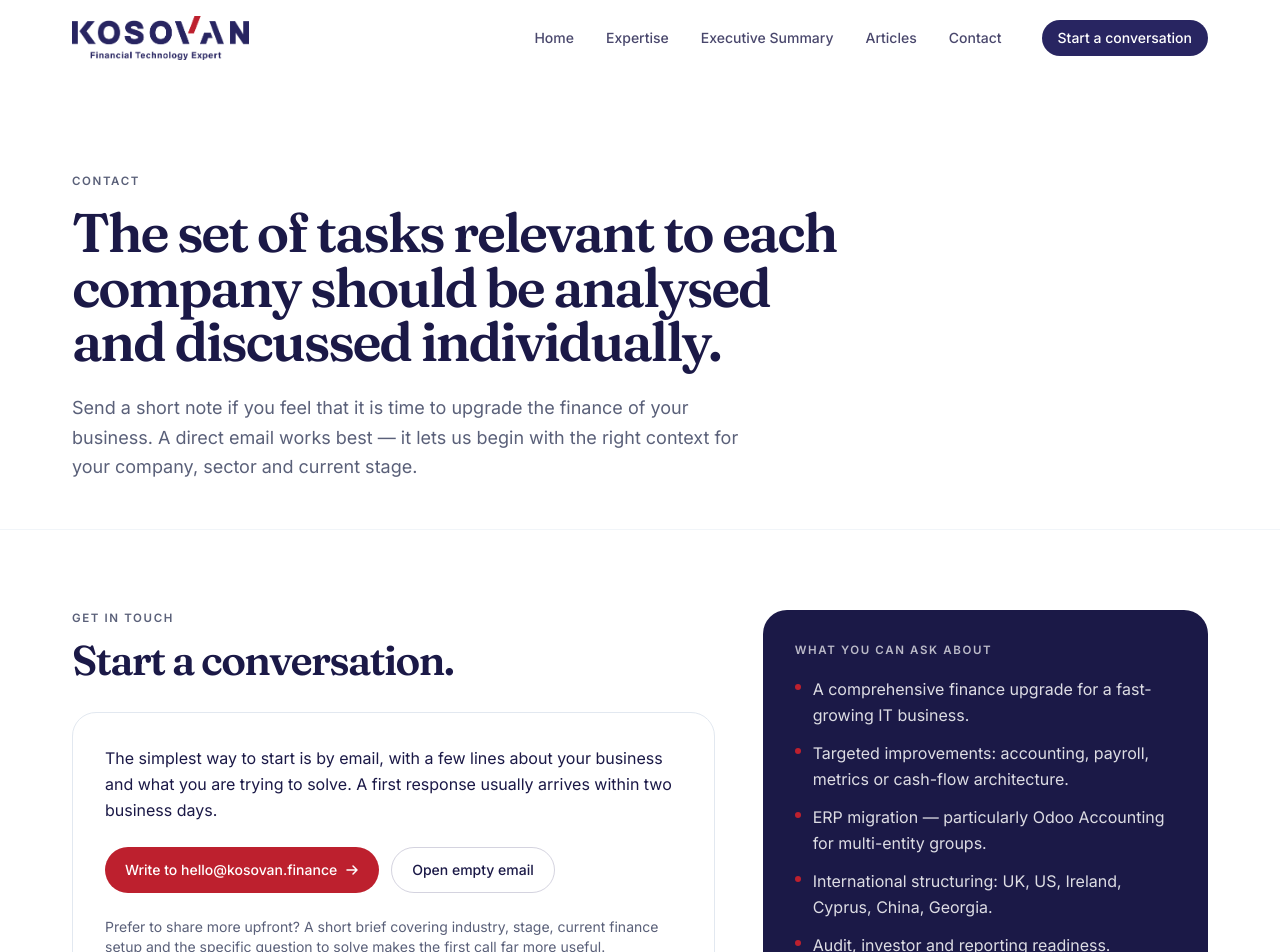
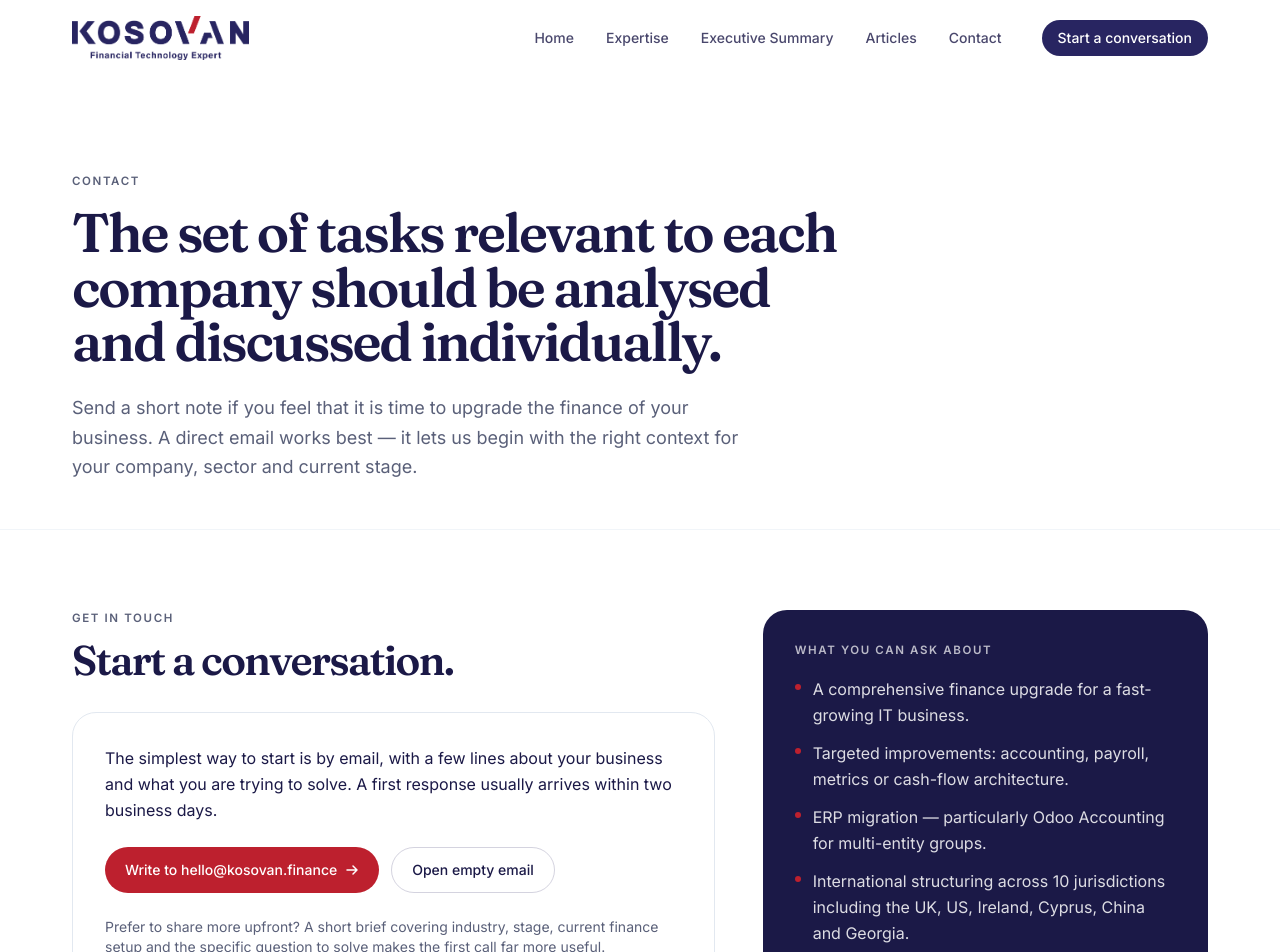
Before and after one commit to valeriy-star/finance-website, a Next.js app: page /contact in a window 1280 px wide. Shown: the top 952 px of the page. Built offline with nearby package versions, Linux system fonts and the light colour scheme.

Commit message:
Update page.tsx

```diff
--- a/src/app/contact/page.tsx
+++ b/src/app/contact/page.tsx
@@ -78,7 +78,7 @@ export default function ContactPage() {
                   <li className="flex gap-3"><Dot /><span>A comprehensive finance upgrade for a fast-growing IT business.</span></li>
                   <li className="flex gap-3"><Dot /><span>Targeted improvements: accounting, payroll, metrics or cash-flow architecture.</span></li>
                   <li className="flex gap-3"><Dot /><span>ERP migration — particularly Odoo Accounting for multi-entity groups.</span></li>
-                  <li className="flex gap-3"><Dot /><span>International structuring: UK, US, Ireland, Cyprus, China, Georgia.</span></li>
+                  <li className="flex gap-3"><Dot /><span>International structuring across 10 jurisdictions including the UK, US, Ireland, Cyprus, China and Georgia.</span></li>
                   <li className="flex gap-3"><Dot /><span>Audit, investor and reporting readiness.</span></li>
                 </ul>
               </div>
```
